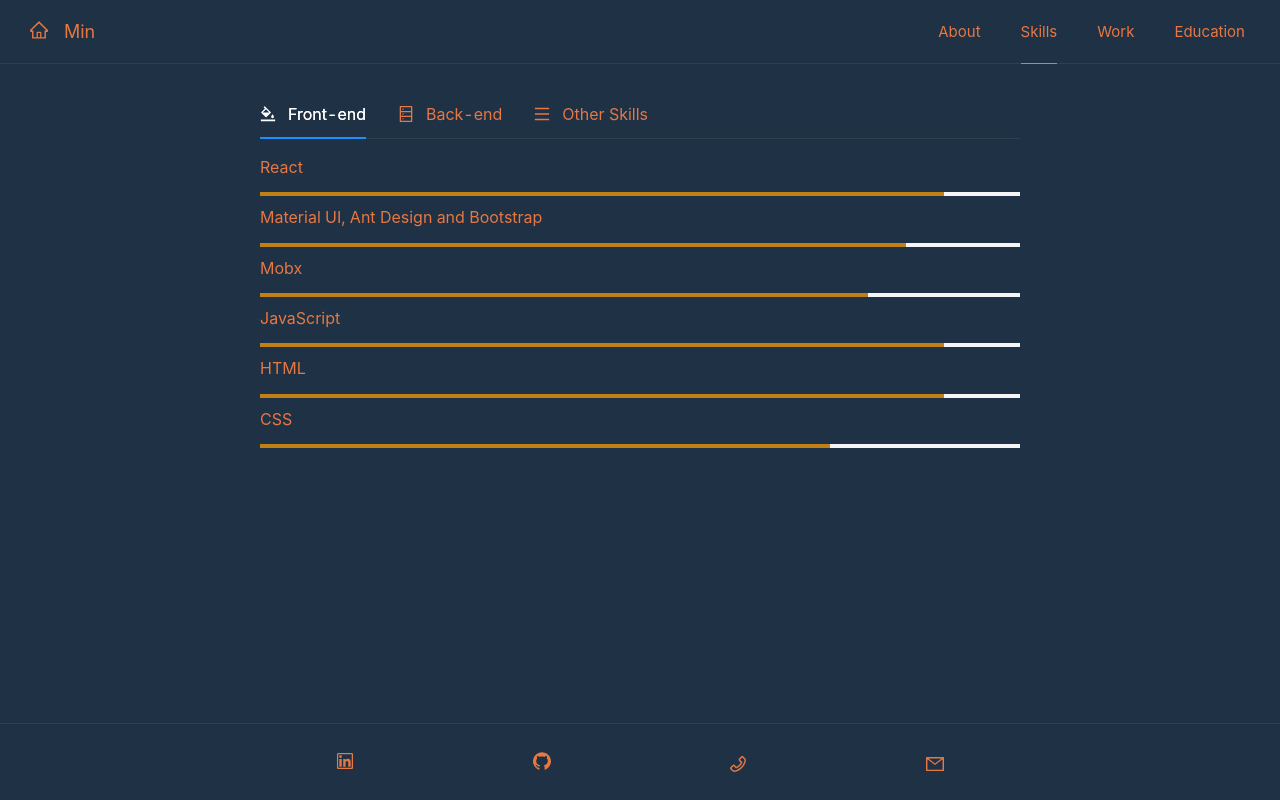
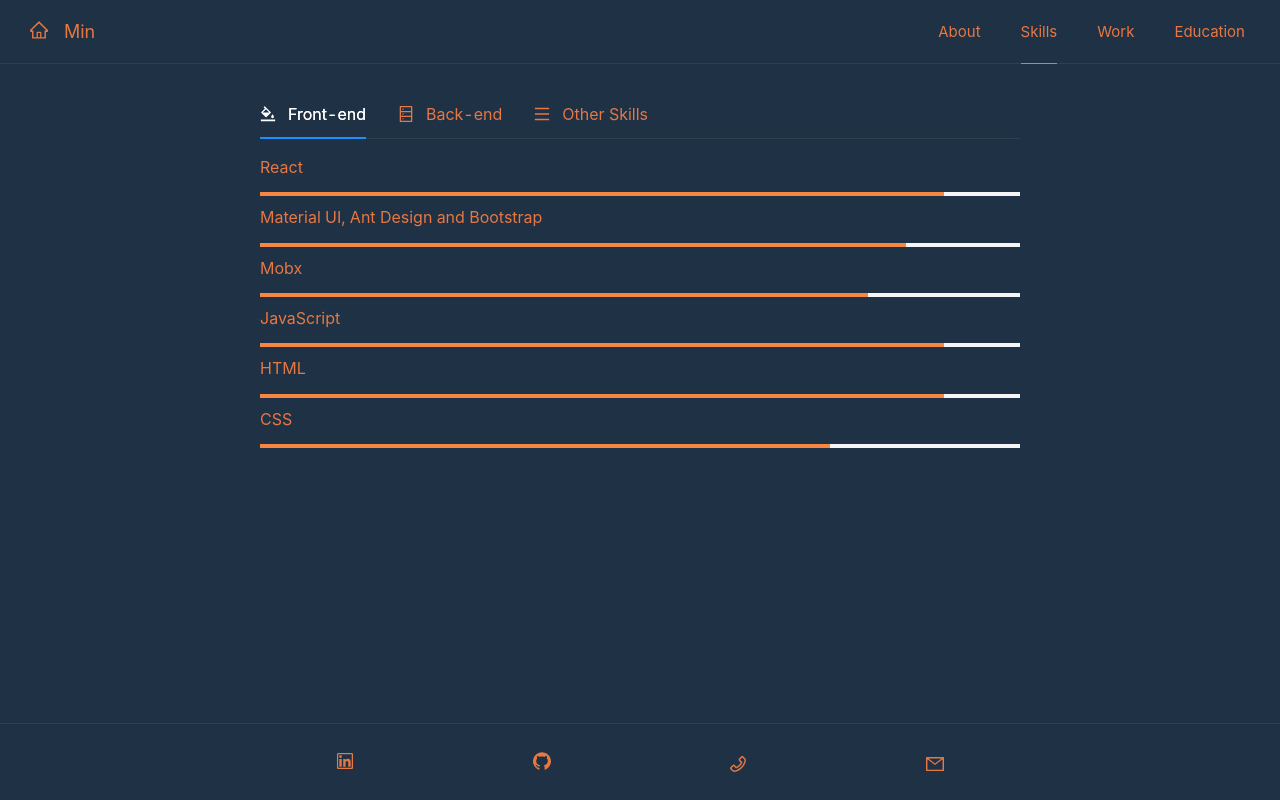
Before and after one commit to pohti/portfolio-antd, a React (Create React App) app: page /skills in a window 1280 px wide. Built offline with nearby package versions, Linux system fonts and the light colour scheme.

Commit message:
adjusting skill bar color

```diff
--- a/src/components/Content/Skills/Skills.jsx
+++ b/src/components/Content/Skills/Skills.jsx
@@ -53,7 +53,7 @@
 )
 
 const SkillList = ({ data }) => {
-  const default_strokeColor = "#bf8115"
+  const default_strokeColor = "#f58742"
 
   const skill_list = data.map(({ skill_name, icon, rating, color }) => (
 
```
